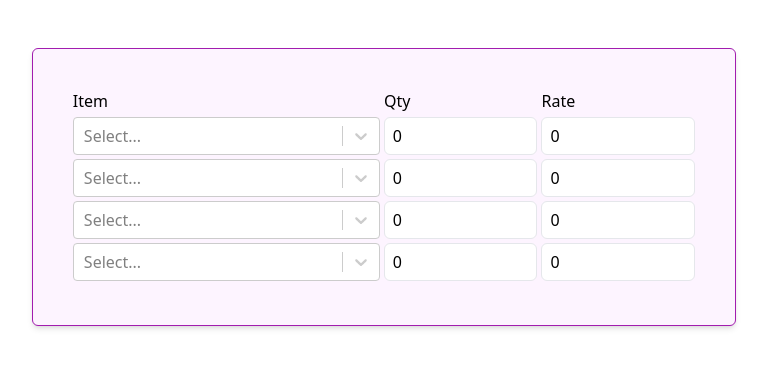
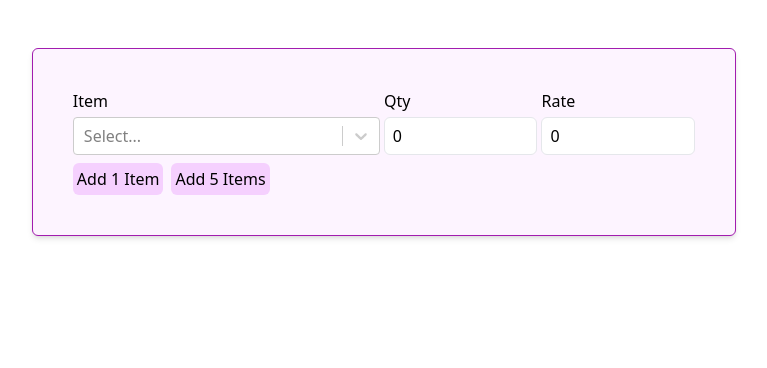
Before and after one commit to msafdaar/feed-energy-protien, a React (Vite) app: page / in a window 1280 px wide. Shown: the top 368 px of the page, without its empty margins (256-1023 px from the left). Built offline with nearby package versions, Linux system fonts and the light colour scheme.

Commit message:
add buttons for adding item rows

```diff
--- a/src/App.jsx
+++ b/src/App.jsx
@@ -3,12 +3,19 @@ import Select from 'react-select'
 import options from './base.json'
 import uniqid from 'uniqid'
 function App() {
-  let [formula, setFormula] = useState([{},{},{},{}]);
+  let [formula, setFormula] = useState([{}]);
   function changeHandler (item, target){
     console.log(item)
     console.log(target)
   }
-
+  function addItem(num){
+    console.log(num)
+    if(num === 1){
+      setFormula(formula.concat([{}]));
+    }else if (num === 5){
+      setFormula(formula.concat([{},{},{},{},{}]));
+    }
+  }
   return (
     <div className=' bg-fuchsia-50 border border-fuchsia-700 shadow-md p-10 rounded-md'>
     <div className='flex gap-1 mb-1'>
@@ -18,11 +25,15 @@ function App() {
     </div>
     {formula.map((item, index)=>{
       return <div className='flex gap-1 mb-1' key={uniqid()}>
-      <Select className='w-2/4' options={options} isClearable={true} onChange={(value) => changeHandler(value, index)} data-item-index={index} data-input-type = "item"></Select>
-      <input className='w-1/4 border rounded-md px-2' type='number' min="0" value={item.qty ? item.qty : 0} onChange={changeHandler} data-item-index={index} data-input-type = "qty"></input>
-      <input className='w-1/4 border rounded-md px-2' type='number' min="0" value={item.rate ? item.rate : 0} onChange={changeHandler} data-item-index={index} data-input-type = "rate"></input>
+      <Select className='w-2/4' options={options} isClearable={true} onChange={(value) => changeHandler({value, index,inputType: "item"})} data-item-index={index} data-input-type = "item"></Select>
+      <input className='w-1/4 border rounded-md px-2' type='number' min="0" value={item.qty ? item.qty : 0} onChange={(value) => changeHandler({value, index,inputType: "qty"})} ></input>
+      <input className='w-1/4 border rounded-md px-2' type='number' min="0" value={item.rate ? item.rate : 0} onChange={(value) => changeHandler({value, index,inputType: "rate"})} ></input>
       </div>
     })}
+    <div className='flex gap-2 mt-2'>
+      <button className='bg-fuchsia-200 p-1 rounded-md hover:bg-fuchsia-300 active:ring' onClick={()=>{addItem(1)}}>Add 1 Item</button>
+      <button className='bg-fuchsia-200 p-1 rounded-md hover:bg-fuchsia-300 active:ring' onClick={()=>{addItem(5)}}>Add 5 Items</button>
+    </div>
    </div>
   )
 }
```
